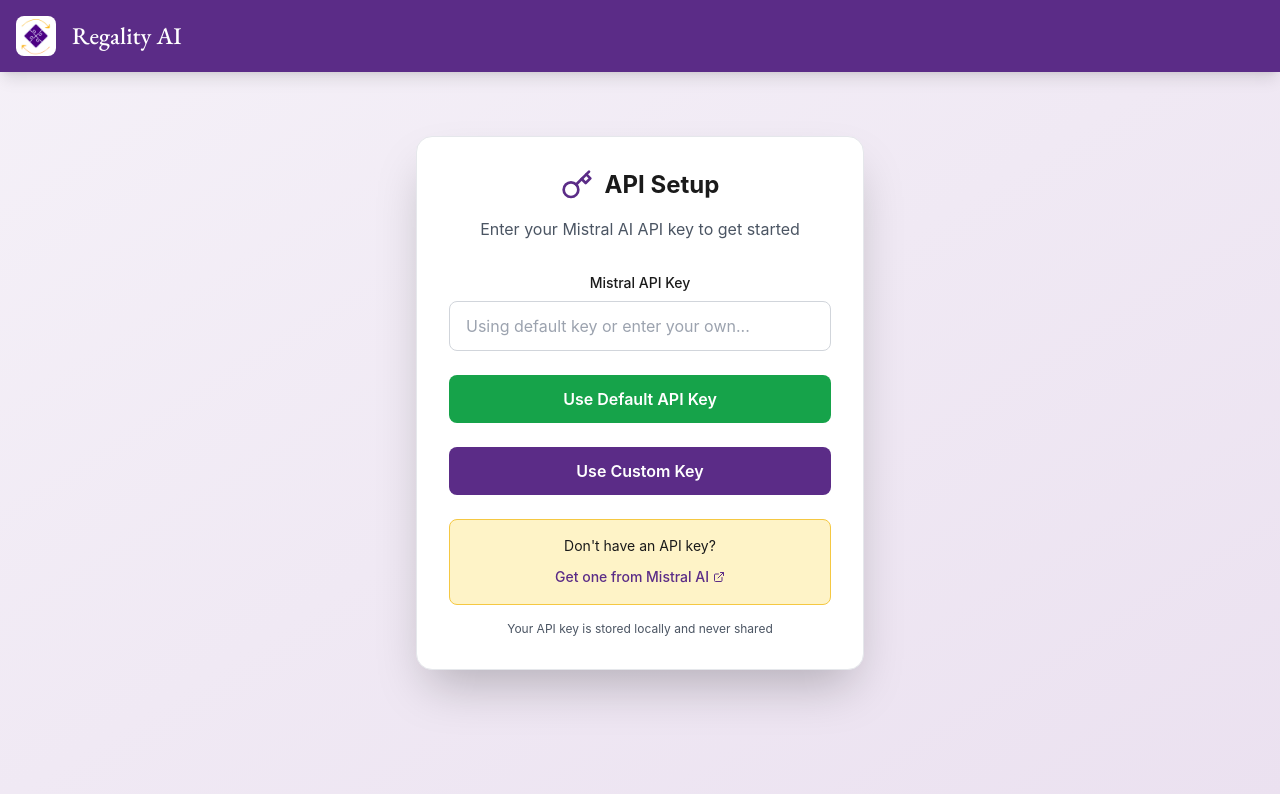
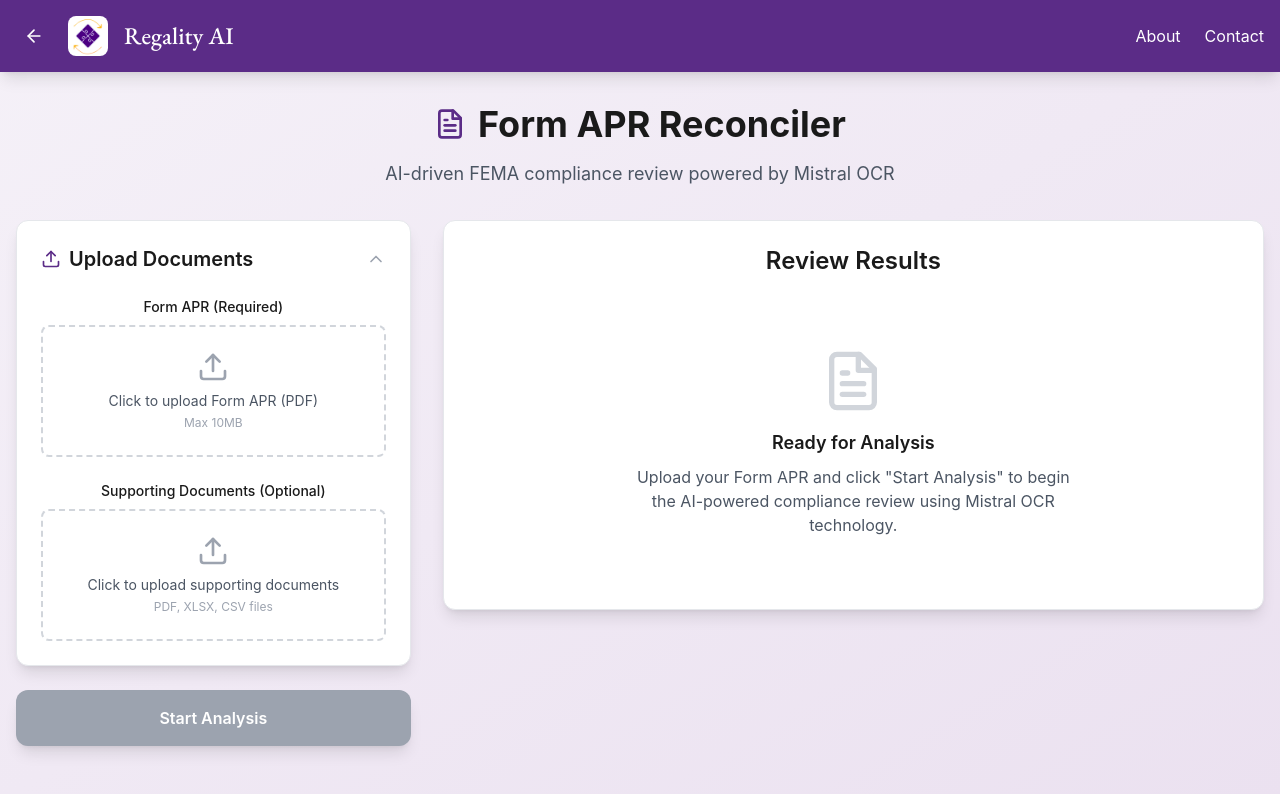
Before and after one commit to picturpoet/forms-java, a React (Vite) app: page /apr in a window 1280 px wide. Shown: the top 794 px of the page. Built offline with nearby package versions, Linux system fonts and the light colour scheme; no server answers.

Commit message:
Remove API key setup and use server-side configuration

```diff
--- a/src/components/ApiKeySetup.tsx
+++ /dev/null
@@ -1,126 +0,0 @@
-import { useState, useEffect } from 'react';
-import { Key, ExternalLink } from 'lucide-react';
-
-interface ApiKeySetupProps {
-  onApiKeySet: (apiKey: string) => void;
-}
-
-export function ApiKeySetup({ onApiKeySet }: ApiKeySetupProps) {
-  const [apiKey, setApiKey] = useState('');
-  const [hasDefaultKey, setHasDefaultKey] = useState(false);
-  const [logoError, setLogoError] = useState(false);
-
-  useEffect(() => {
-    // Check for environment variable (build-time)
-    const defaultKey = import.meta.env.VITE_MISTRAL_API_KEY;
-    if (defaultKey) {
-      setHasDefaultKey(true);
-      // Optionally auto-set the default key
-      // onApiKeySet(defaultKey);
-    }
-  }, []);
-
-  const handleSubmit = (e: React.FormEvent) => {
-    e.preventDefault();
-    if (apiKey.trim()) {
-      onApiKeySet(apiKey.trim());
-    }
-  };
-
-  return (
-    <div className="min-h-screen bg-gradient-to-br from-primary-50 to-primary-100">
-      {/* Header Bar */}
-      <header className="bg-primary-600 shadow-lg">
-        <div className="container mx-auto px-4 py-4">
-          <div className="flex items-center gap-4">
-            {/* Logo with fallback */}
-            {!logoError ? (
-              <img
-                src="/logo.png"
-                alt="Regality AI Logo"
-                className="w-10 h-10 rounded-lg object-cover"
-                onError={() => setLogoError(true)}
-              />
-            ) : (
-              <div className="w-10 h-10 bg-white rounded-lg flex items-center justify-center">
-                <div className="w-6 h-6 bg-primary-600 rounded"></div>
-              </div>
-            )}
-
-            {/* Brand Name */}
-            <h1 className="text-white text-2xl font-garamond font-medium">
-              Regality AI
-            </h1>
-          </div>
-        </div>
-      </header>
-
-      <div className="flex items-center justify-center p-4 py-16">
-        <div className="bg-white rounded-2xl shadow-2xl p-8 max-w-md w-full border border-grey-200">
-          <div className="text-center mb-8">
-            <div className="flex items-center justify-center gap-3 mb-4">
-              <Key className="w-8 h-8 text-primary-600" />
-              <h2 className="text-2xl font-bold text-text">API Setup</h2>
-            </div>
-            <p className="text-text-light">
-              Enter your Mistral AI API key to get started
-            </p>
-          </div>
-
-          <form onSubmit={handleSubmit} className="space-y-6">
-            <div>
-              <label htmlFor="apiKey" className="block text-sm font-medium text-text mb-2">
-                Mistral API Key
-              </label>
-              <input
-                type="password"
-                id="apiKey"
-                value={apiKey}
-                onChange={(e) => setApiKey(e.target.value)}
-                placeholder={hasDefaultKey ? "Using default key or enter your own..." : "Enter your API key..."}
-                className="w-full px-4 py-3 border border-grey-300 rounded-lg focus:ring-2 focus:ring-primary-500 focus:border-primary-500 transition-colors"
-                required={!hasDefaultKey}
-              />
-            </div>
-
-            {hasDefaultKey && (
-              <button
-                type="button"
-                onClick={() => onApiKeySet(import.meta.env.VITE_MISTRAL_API_KEY!)}
-                className="w-full bg-green-600 hover:bg-green-700 text-white font-semibold py-3 px-4 rounded-lg transition-colors duration-200 mb-2"
-              >
-                Use Default API Key
-              </button>
-            )}
-
-            <button
-              type="submit"
-              className="w-full bg-primary-600 hover:bg-primary-700 text-white font-semibold py-3 px-4 rounded-lg transition-colors duration-200"
-            >
-              {hasDefaultKey ? "Use Custom Key" : "Continue"}
-            </button>
-          </form>
-
-          <div className="mt-6 p-4 bg-accent-yellow-light rounded-lg border border-accent-yellow">
-            <p className="text-sm text-text mb-2">
-              Don't have an API key?
-            </p>
-            <a
-              href="https://console.mistral.ai/"
-              target="_blank"
-              rel="noopener noreferrer"
-              className="inline-flex items-center gap-1 text-sm text-primary-600 hover:text-primary-800 font-medium"
-            >
-              Get one from Mistral AI
-              <ExternalLink className="w-3 h-3" />
-            </a>
-          </div>
-
-          <div className="mt-4 text-xs text-text-light text-center">
-            Your API key is stored locally and never shared
-          </div>
-        </div>
-      </div>
-    </div>
-  );
-}
--- a/src/pages/AprPage.tsx
+++ b/src/pages/AprPage.tsx
@@ -1,12 +1,10 @@
 import { useState } from 'react';
 import { FileUpload } from '../components/FileUpload';
 import { ReviewOutput } from '../components/ReviewOutput';
-import { ApiKeySetup } from '../components/ApiKeySetup';
 import { MistralApiService } from '../services/mistralApi';
 import { FileText, Upload, ChevronUp, ChevronDown, ArrowLeft } from 'lucide-react';
 
 export function AprPage() {
-  const [apiKey, setApiKey] = useState<string>('');
   const [formPdf, setFormPdf] = useState<File | null>(null);
   const [supportingFiles, setSupportingFiles] = useState<File[]>([]);
   const [reviewOutput, setReviewOutput] = useState<string>('');
@@ -16,7 +14,23 @@
   const [logoError, setLogoError] = useState(false);
 
   const handleAnalyze = async () => {
-    if (!formPdf || !apiKey) return;
+    if (!formPdf) return;
+
+    // Get API key from environment variables
+    const apiKey = import.meta.env.VITE_MISTRAL_API_KEY;
+
+    if (!apiKey) {
+      setReviewOutput(`# Configuration Error
+
+**Missing API Key**
+
+The Mistral API key is not configured. Please contact the administrator to set up the VITE_MISTRAL_API_KEY environment variable.
+
+**For Administrators:**
+- Add VITE_MISTRAL_API_KEY to your Netlify environment variables
+- Redeploy the application after adding the key`);
+      return;
+    }
 
     setIsAnalyzing(true);
     setReviewOutput('');
@@ -61,18 +75,18 @@
 
       if (errorMessage.includes('401') || errorMessage.includes('unauthorized')) {
         errorReport += `**Possible causes:**
-- Invalid API key
+- Invalid API key configuration
 - API key doesn't have access to Mistral OCR
 - API key has expired
 
 **Solutions:**
-- Verify your API key is correct
-- Check if your Mistral account has OCR access enabled
-- Try generating a new API key from the Mistral console`;
+- Contact administrator to verify API key configuration
+- Check if the Mistral account has OCR access enabled
+- Administrator may need to generate a new API key`;
       } else if (errorMessage.includes('429') || errorMessage.includes('rate limit')) {
         errorReport += `**Rate limit exceeded**
 - Please wait a few minutes before trying again
-- Consider upgrading your Mistral plan for higher limits`;
+- Contact administrator if this persists`;
       } else if (errorMessage.includes('413') || errorMessage.includes('too large')) {
         errorReport += `**Document too large**
 - Try reducing the PDF file size
@@ -81,7 +95,8 @@
         errorReport += `**General troubleshooting:**
 - Check your internet connection
 - Ensure the PDF file is not corrupted
-- Try with a smaller document first`;
+- Try with a smaller document first
+- Contact support if the issue persists`;
       }
 
       setReviewOutput(errorReport);
@@ -90,10 +105,6 @@
       setIsAnalyzing(false);
     }
   };
-
-  if (!apiKey) {
-    return <ApiKeySetup onApiKeySet={setApiKey} />;
-  }
 
   return (
     <div className="min-h-screen bg-gradient-to-br from-primary-50 to-primary-100">
```
Also changed, not shown: 1 other file (tests, documents, lock files or other folders).
